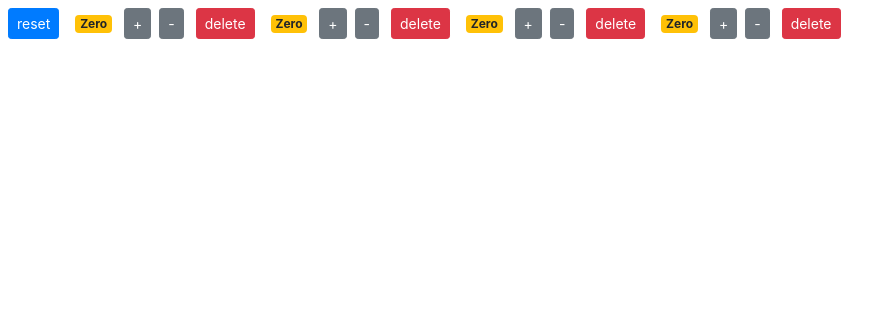
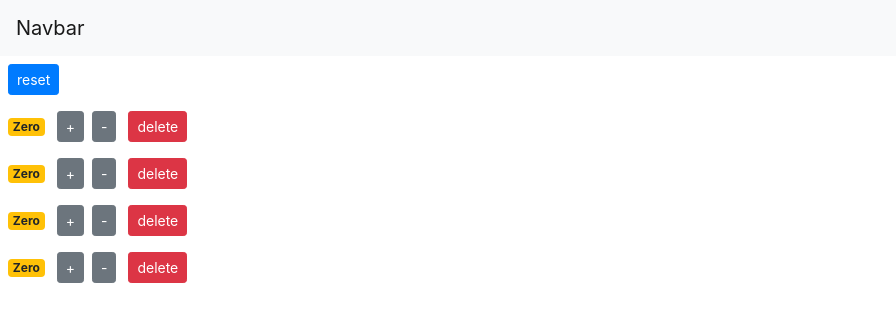
Before and after one commit to Rhunterj/counter, a React (Create React App) app: page / in a window 1280 px wide. Shown: the top 322 px of the page, without its empty margins (0-896 px from the left). Built offline with nearby package versions, Linux system fonts and the light colour scheme.

Commit message:
Added navbar

```diff
--- a/src/App.js
+++ b/src/App.js
@@ -1,26 +1,17 @@
 import React, { Component } from 'react';
-import logo from './logo.svg';
+import Navbar from './components/navbar';
 import './App.css';
+import Counters from './components/counters';
 
 class App extends Component {
   render() {
     return (
-      <div className="App">
-        <header className="App-header">
-          <img src={logo} className="App-logo" alt="logo" />
-          <p>
-            Edit <code>src/App.js</code> and save to reload.
-          </p>
-          <a
-            className="App-link"
-            href="https://reactjs.org"
-            target="_blank"
-            rel="noopener noreferrer"
-          >
-            Learn React
-          </a>
-        </header>
-      </div>
+      <React.Fragment>
+        <Navbar />
+        <main>
+          <Counters />
+        </main>
+      </React.Fragment>
     );
   }
 }
--- a/src/components/counter.jsx
+++ b/src/components/counter.jsx
@@ -9,8 +9,7 @@
 
     render() {
         return (
-            <React.Fragment>
-
+            <div>
                 <span className={ this.getBadgeClasses() }>{ this.formatCount() }</span>
                 <button
                     onClick={() => this.props.onIncrement(this.props.counter)}
@@ -27,7 +26,7 @@
                     className="btn btn-danger btn-sm m-2">
                     delete
                 </button>
-            </React.Fragment>
+            </div>
         );
     }
 
--- /dev/null
+++ b/src/components/navbar.jsx
@@ -0,0 +1,12 @@
+import React, { Component } from 'react';
+
+class Navbar extends Component {
+    render() {
+        return ( <nav className="navbar navbar-light bg-light">
+        <a className="navbar-brand" href="#">Navbar</a>
+      </nav>
+       );
+    }
+}
+
+export default Navbar;
--- a/src/index.js
+++ b/src/index.js
@@ -4,11 +4,11 @@
 import App from './App';
 import * as serviceWorker from './serviceWorker';
 import 'bootstrap/dist/css/bootstrap.css';
-import Counters from './components/counters';
 
 
 
-ReactDOM.render(<Counters />, document.getElementById('root'));
+
+ReactDOM.render(<App />, document.getElementById('root'));
 
 // If you want your app to work offline and load faster, you can change
 // unregister() to register() below. Note this comes with some pitfalls.
```
